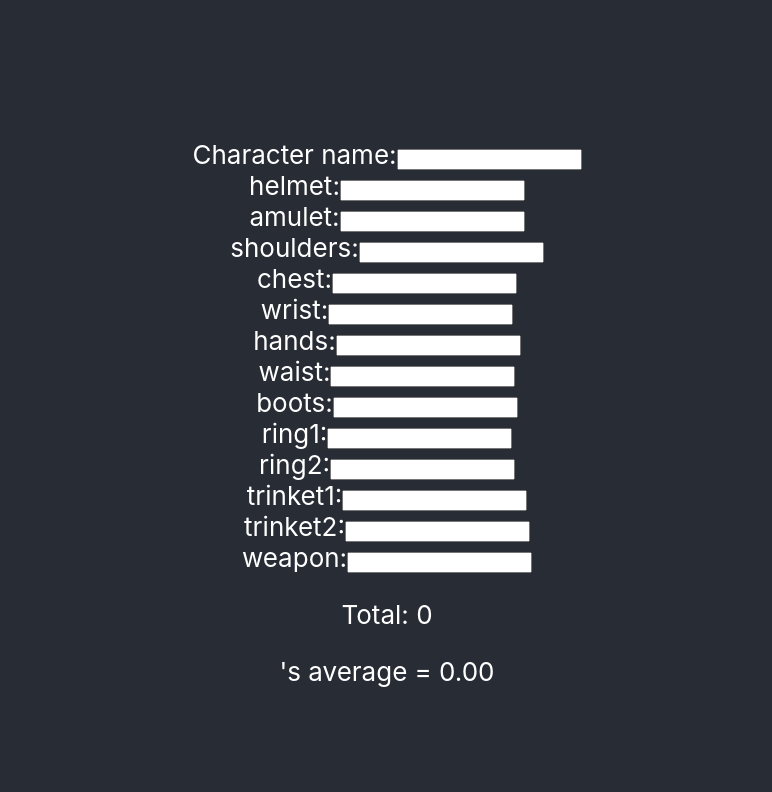
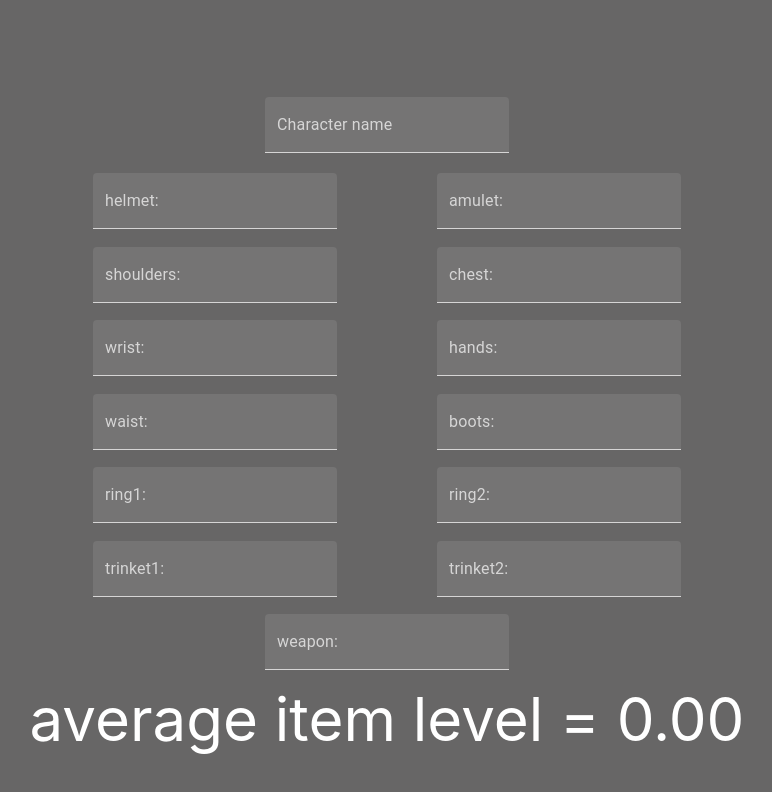
Before and after one commit to maxmo3/avg_level, a React (Create React App) app: page / in a window 1280 px wide. Shown: the top 792 px of the page, without its empty margins (253-1025 px from the left). Built offline with nearby package versions, Linux system fonts and the light colour scheme.

Commit message:
CSS Styling.

```diff
--- a/src/App.css
+++ b/src/App.css
@@ -2,19 +2,8 @@
   text-align: center;
 }
 
-.App-logo {
-  height: 40vmin;
-  pointer-events: none;
-}
-
-@media (prefers-reduced-motion: no-preference) {
-  .App-logo {
-    animation: App-logo-spin infinite 20s linear;
-  }
-}
-
 .App-header {
-  background-color: #282c34;
+  background-color: #676666;
   min-height: 100vh;
   display: flex;
   flex-direction: column;
--- a/src/App.js
+++ b/src/App.js
@@ -1,9 +1,17 @@
-import logo from './logo.svg';
 import './App.css';
 import AvgItemLevelCalcPage from './components';
+import { createTheme } from '@mui/material';
+import { ThemeProvider } from '@emotion/react';
 
 function App() {
+  const darkTheme = createTheme({
+    palette: {
+      mode: 'dark',
+    },
+  });
+
   return (
+    <ThemeProvider theme={darkTheme}>
       <div className='App'>
         <header className='App-header'>
           <p></p>
@@ -16,6 +24,7 @@ function App() {
           ></a>
         </header>
       </div>
+    </ThemeProvider>
   );
 }
 
--- a/src/components/CharacterName/characterName.css
+++ b/src/components/CharacterName/characterName.css
@@ -0,0 +1,5 @@
+.char-name {
+    display: flex;
+    margin-bottom: 20px;
+    justify-content: center;
+}
--- a/src/components/CharacterName/index.js
+++ b/src/components/CharacterName/index.js
@@ -1,4 +1,6 @@
 import { React, useState, useEffect } from 'react';
+import { TextField } from '@mui/material';
+import './characterName.css'
 
 const CharacterName = (props) => {
   const [charName, setCharName] = useState('');
@@ -8,14 +10,14 @@ const CharacterName = (props) => {
   }, [charName]);
 
   return (
-    <div>
-      <label>
-        Character name:
-        <input
-          value={charName}
-          onChange={(x) => setCharName(x.target.value)}
-        ></input>
-      </label>
+    <div className='char-name'>
+      <TextField
+        id='filled-basic'
+        label='Character name'
+        variant='filled'
+        value={charName}
+        onChange={(x) => setCharName(x.target.value)}
+      />
     </div>
   );
 };
--- a/src/components/ItemBox/index.js
+++ b/src/components/ItemBox/index.js
@@ -1,4 +1,5 @@
 import { React, useState, useEffect } from 'react';
+import { TextField } from '@mui/material';
 
 const ItemBox = (props) => {
   const [itemLevel, setItemLevel] = useState('');
@@ -9,13 +10,14 @@ const ItemBox = (props) => {
 
   return (
     <div>
-      <label>
-        {props.title + ':'}
-        <input
-          value={itemLevel}
-          onChange={(x) => setItemLevel(x.target.value)}
-        ></input>
-      </label>
+      <TextField
+        id='filled-basic'
+        label={props.title + ':'}
+        variant='filled'
+        type='number'
+        value={itemLevel}
+        onChange={(x) => setItemLevel(x.target.value)}
+      />
     </div>
   );
 };
--- /dev/null
+++ b/src/components/avgLevel.css
@@ -0,0 +1,22 @@
+.item-slots {
+  display: flex;
+  /* flex-direction: column; */
+  /* flex-flow: column wrap; */
+  flex-wrap: wrap;
+  width: 600px;
+  height: 500px;
+  gap: 15px 100px;
+  justify-content: center;
+}
+
+.avg-value {
+  margin-top: 10px;
+  font-size: 60px;
+}
+
+.div-center {
+    display: flex;
+    align-items: center;
+    flex-direction: column;
+    justify-content: center;
+}
--- a/src/components/index.js
+++ b/src/components/index.js
@@ -1,6 +1,7 @@
 import { React, useState } from 'react';
 import ItemBox from './ItemBox';
 import CharacterName from './CharacterName';
+import './avgLevel.css';
 
 const itemSlots = [
   'helmet',
@@ -17,7 +18,6 @@ const itemSlots = [
   'trinket2',
   'weapon',
 ];
-let total = 0;
 
 const AvgItemLevelCalcPage = () => {
   const [data, setData] = useState({});
@@ -36,6 +36,8 @@ const AvgItemLevelCalcPage = () => {
     .filter((value) => value !== '')
     .map((value) => parseInt(value));
 
+  let total = 0;
+
   for (const number of result) {
     total += number;
   }
@@ -43,11 +45,15 @@ const AvgItemLevelCalcPage = () => {
   const average = total / itemSlots.length;
 
   return (
+    <div className='div-center'>
       <div>
         <CharacterName
           value={charName}
           onChange={getCharName}
         />
+      </div>
+
+      <div className='item-slots'>
         {itemSlots.map((name) => {
           return (
             <ItemBox
@@ -58,9 +64,8 @@ const AvgItemLevelCalcPage = () => {
             ></ItemBox>
           );
         })}
-
-      <p>Total: {total}</p>
-      <p>{`${charName}'s average = ${average.toFixed(2)}`}</p>
+      </div>
+      <div className='avg-value'>{`${charName} average item level = ${average.toFixed(2)}`}</div>
     </div>
   );
 };
--- a/src/index.css
+++ b/src/index.css
@@ -11,3 +11,14 @@ code {
   font-family: source-code-pro, Menlo, Monaco, Consolas, 'Courier New',
     monospace;
 }
+
+/* Chrome, Safari, Edge, Opera */
+input::-webkit-outer-spin-button,
+input::-webkit-inner-spin-button {
+  -webkit-appearance: none;
+  margin: 0;
+}
+
+input[type=number] {
+  -moz-appearance: textfield;
+}
```
Lines whose indentation alone changed are shown as unchanged.
